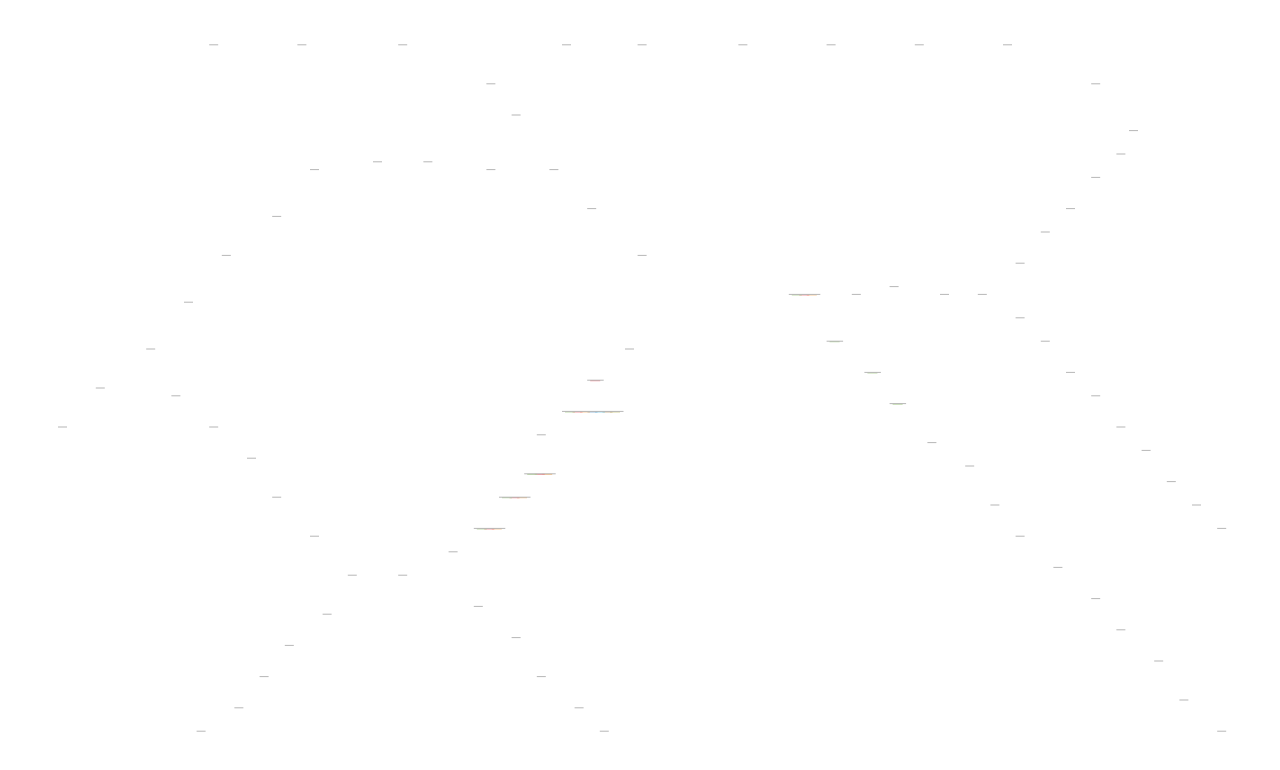
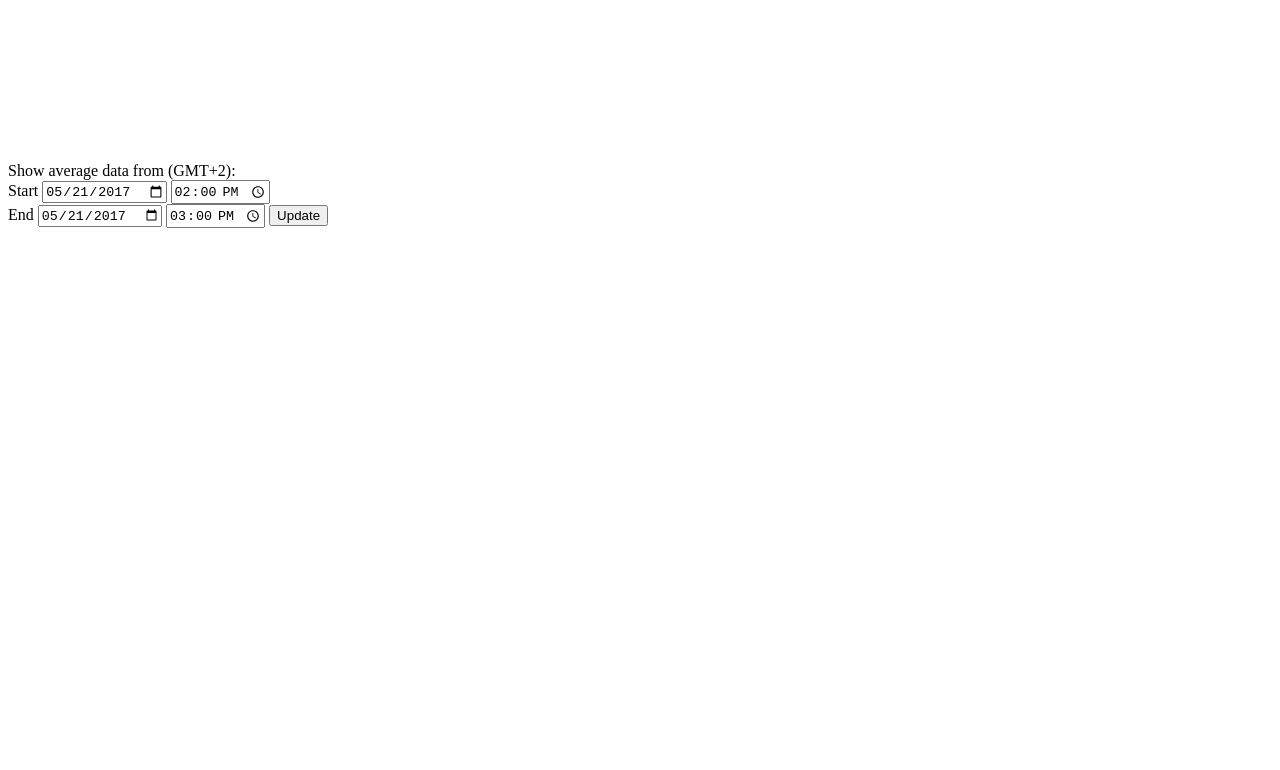
Before and after one commit to elisae/vvs-visuals, a website: page public/index.html in a window 1280 px wide. Drawn offline with Linux system fonts and the light colour scheme; no server answers.

Commit message:
Use actual API data with user defined time frame

```diff
--- a/public/index.html
+++ b/public/index.html
@@ -2,10 +2,22 @@
 <html>
 	<head>
 		<script type="text/javascript" src="javascript/d3.min.js"></script>
+	  <script type="text/javascript" src="javascript/form.js"></script>
 		<script type="text/javascript" src="javascript/vvs-visuals.js"></script>
 		<link rel="stylesheet" type="text/css" href="css/vvs-visuals.css">
 	</head>
 	<body>
 		<svg class="canvas"></svg>
+		<form>
+      Show average data from (GMT+2): </br>
+      Start
+      <input id="startDateField" type="date" name="startDate">
+      <input id="startHoursField"  type="time" name="startHours">
+      </br>
+      End
+      <input id="endDateField" type="date" name="endDate">
+      <input id="endHoursField" type="time" name="endHours">
+      <input type="button" value="Update" onClick="update();">
+    </form>
 	</body>
 </html>
--- /dev/null
+++ b/public/javascript/form.js
@@ -0,0 +1,23 @@
+document.addEventListener("DOMContentLoaded", function() {
+  document.getElementById("startDateField").value = "2017-05-21";
+  document.getElementById("endDateField").value = "2017-05-21";
+  document.getElementById("startHoursField").value = "14:00";
+  document.getElementById("endHoursField").value = "15:00";
+});
+
+function toTimestamp(dateString, hourString) {
+  var date = new Date(dateString + "T" + hourString + ":00+02:00");
+  return date.getTime();
+}
+
+function update() {
+  console.log("update()");
+  var startTime = toTimestamp(
+    document.getElementById("startDateField").value,
+    document.getElementById("startHoursField").value);
+  var endTime = toTimestamp(
+    document.getElementById("endDateField").value,
+    document.getElementById("endHoursField").value);
+
+  updateSVG(startTime, endTime);
+}
--- a/public/javascript/vvs-visuals.js
+++ b/public/javascript/vvs-visuals.js
@@ -1,12 +1,33 @@
 document.addEventListener("DOMContentLoaded", function() {
+
+  var startTime = 1495368000000;
+  var endTime = 1495371600000;
+
+  update();
+});
+
+function updateSVG(startTime, endTime) {
+  console.log("updateSVG("+startTime+", "+endTime+")");
   d3.queue()
-    .defer(d3.json, "data/sample_api_result_v1.json")
+    .defer(d3.json, "https://vvs-delay-api.eu-de.mybluemix.net/db/entries?startTime=" + startTime + "&endTime=" + endTime + "&transform=true")
     .defer(d3.json, "data/stationlabels.json")
     .defer(d3.json, "data/pixel2station.json")
     .defer(d3.json, "data/coordinates.json")
     .defer(d3.json, "data/lines.json")
     .await(render);
-});
+}
+
+function render(error, apidata, stationlabels, pixel2station, coordinates, lines) {
+  if (error) {
+    console.log(error);
+  } else {
+    console.log("Apidata: ");
+    console.log(apidata);
+    var delayArrays = getDelayArrays(apidata.docs, stationlabels);
+    var data = mergeData(pixel2station, coordinates.relative, lines, delayArrays);
+    draw(window.innerWidth - 20, window.innerHeight - 20, data);
+  }
+}
 
 function getDelayArrays(data, stationlabels) {
   var result = {};
@@ -43,16 +64,6 @@ function getAverage(array) {
   return Math.round((sum/array.length) * 10) / 10;
 }
 
-function render(error, apidata, stationlabels, pixel2station, coordinates, lines) {
-  if (error) {
-    console.log(error);
-  } else {
-    var delayArrays = getDelayArrays(apidata.docs, stationlabels);
-    var data = mergeData(pixel2station, coordinates.relative, lines, delayArrays);
-    draw(window.innerWidth - 20, window.innerHeight - 20, data);
-  }
-}
-
 function mergeData(pixel2station, coordinates, lines, delayArrays) {
   console.log(delayArrays);
   var result = new Array();
@@ -69,7 +80,7 @@ function mergeData(pixel2station, coordinates, lines, delayArrays) {
             var avgDelay = getAverage(delayArrays[stationName][line]);
             delays.push({line: line, delay: avgDelay});
           } else {
-            console.log("No entry for line " + line + " at '" + stationName + "'");
+          //  console.log("No data for line " + line + " at '" + stationName + "'");
           }
         })
         result.push({
@@ -87,6 +98,7 @@ function mergeData(pixel2station, coordinates, lines, delayArrays) {
 }
 
 function draw(width, height, data) {
+  console.log("Drawing");
   var colors = {
     "S1": "#60a92c",
     "S2": "#e3051b",
@@ -104,11 +116,13 @@ function draw(width, height, data) {
   }
   var heightScale = d3.scaleLinear()
     .domain([0, 10])
-    .range([1, maxBarHeight]);
+    .range([2, maxBarHeight]);
 
   var canvas = d3.select(".canvas")
     .attr("width", width)
     .attr("height", height);
+
+  canvas.selectAll("g").remove(); // clear old. no way around this^^
 
   var station = canvas.selectAll("g")
     .data(data)
@@ -130,9 +144,17 @@ function draw(width, height, data) {
           this.classList.remove("hovered");
         });
 
-  station.append("g").selectAll("text")
-    .data(function(d) { return d.delays })
-    .enter()
+  station.each(function(d) {
+    console.log(d);
+    var group = d3.select(this);
+
+    var text = group.append("g")
+      .attr("name", "texts")
+      .selectAll("text")
+      .data(d.delays);
+    text.exit()
+      .remove();
+    text.enter()
       .append("text")
       .attr("text-anchor", "middle")
       .attr("x", function() {
@@ -142,11 +164,15 @@ function draw(width, height, data) {
       .attr("class", function(d) { return "hidden line-info " + d.line; })
       .text(function(d) {
         return d.line + ": ø " + d.delay + "min delay";
-      })
+      });
 
-  station.append("g").selectAll("rect")
-    .data(function(d) { return d.delays })
-    .enter()
+    var rect = group.append("g")
+      .attr("name", "rects")
+      .selectAll("rect")
+      .data(d.delays);
+    rect.exit()
+      .remove();
+    rect.enter()
       .insert("rect", ":first-child")
       .attr("class", "bar")
       .attr("line", function(d) { return d.line; })
@@ -168,16 +194,17 @@ function draw(width, height, data) {
         return "translate(" + (i * overlap * squareSize) + ", 0)";
       });
 
-  station.append("line")
+    group.append("line")
       .attr("x1", -3)
       .attr("y1", 0)
       .attr("x2", function(d) { return sWidth(d.delays.length) + 6; })
       .attr("y2", 0);
 
-  station.append("text")
+    group.append("text")
       .attr("class", "station-name")
       .attr("text-anchor", "middle")
       .attr("x", function(d) { return sWidth(d.delays.length)/2; })
       .attr("y", "-" + squareSize)
       .text(function(d) { return d.label; });
+  })
 }
```
Lines whose indentation alone changed are shown as unchanged.
